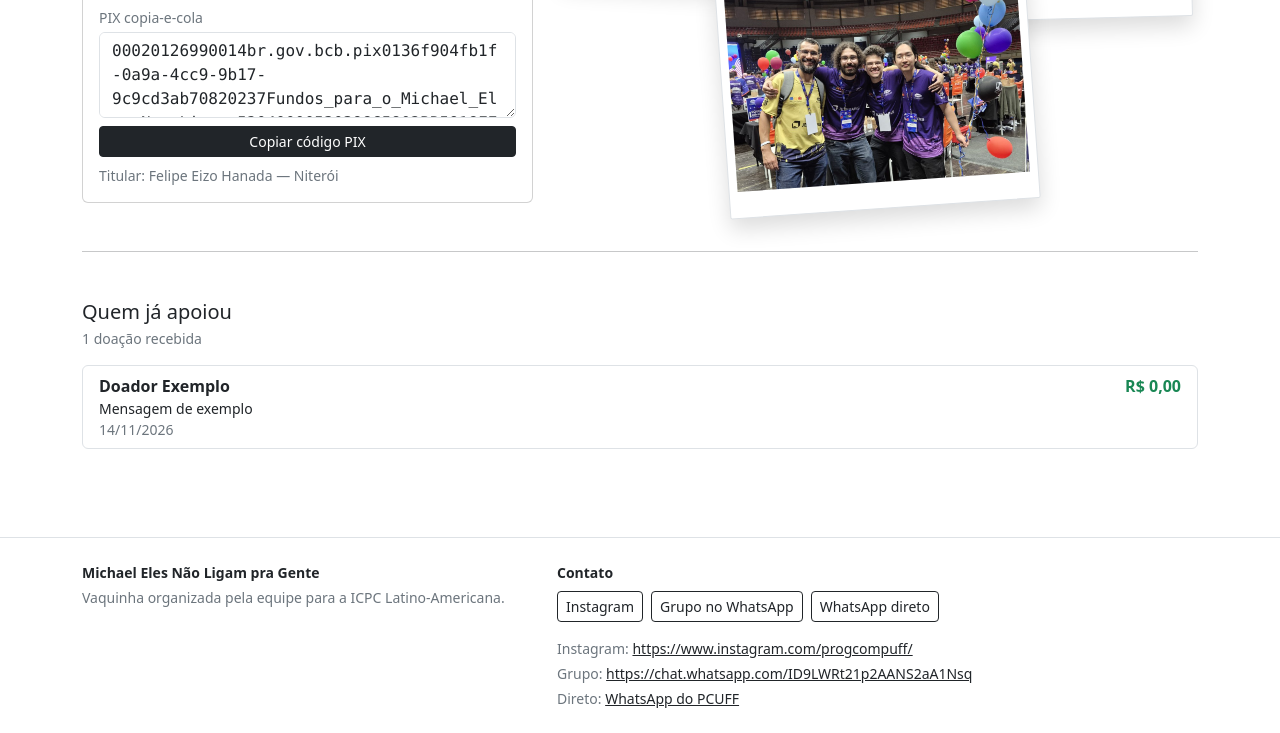
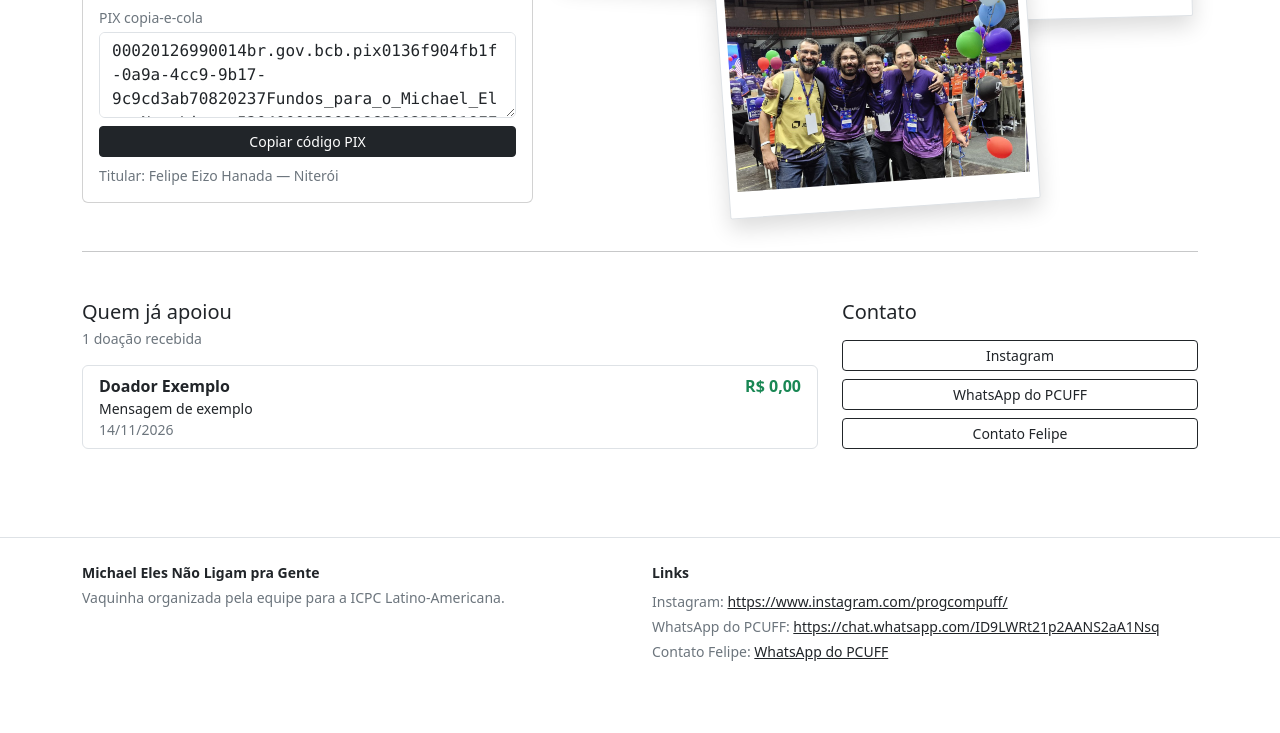
Before and after one commit to FelipeHanada/vaquinha-michael, a plain HTML site: page index.html in a window 1280 px wide. Shown: the part 863-1596 px from the top of the page. After the commit the page ends 1549 px from the top, so only its background shows below. Drawn offline with nearby package versions, Linux system fonts and the light colour scheme.

Commit message:
Botoes de contato na coluna de doadores, links no rodape e barra superior limpa

```diff
--- a/index.html
+++ b/index.html
@@ -15,12 +15,8 @@
 <body id="top">
 
   <nav class="navbar bg-white border-bottom">
-    <div class="container-xl d-flex flex-column flex-sm-row align-items-start align-items-sm-center gap-2 justify-content-sm-between">
+    <div class="container-xl">
       <a class="navbar-brand m-0" href="#top">Michael Eles Não Ligam pra Gente</a>
-      <div class="d-flex gap-3">
-        <a class="link-dark text-decoration-none small" data-link="instagram" href="https://www.instagram.com/progcompuff/" target="_blank" rel="noopener">Instagram</a>
-        <a class="link-dark text-decoration-none small" data-link="whatsapp" href="https://chat.whatsapp.com/ID9LWRt21p2AANS2aA1Nsq" target="_blank" rel="noopener">WhatsApp</a>
-      </div>
     </div>
   </nav>
 
@@ -119,7 +115,10 @@
 
     <hr class="my-4 my-lg-5">
 
-    <!-- Em baixo: doadores -->
+    <!-- Em baixo: doadores e contato -->
+    <div class="row g-4">
+
+      <div class="col-12 col-lg-8">
         <h2 class="h5 mb-1">Quem já apoiou</h2>
         <p class="small text-secondary mb-3" id="doadores-resumo"></p>
 
@@ -128,6 +127,18 @@
         <nav aria-label="Paginação da lista de doadores">
           <ul class="pagination pagination-sm mb-0" id="paginacao"></ul>
         </nav>
+      </div>
+
+      <div class="col-12 col-lg-4">
+        <h2 class="h5 mb-3">Contato</h2>
+        <div class="d-grid gap-2">
+          <a class="btn btn-outline-dark btn-sm" data-link="instagram" href="https://www.instagram.com/progcompuff/" target="_blank" rel="noopener">Instagram</a>
+          <a class="btn btn-outline-dark btn-sm" data-link="whatsapp" href="https://chat.whatsapp.com/ID9LWRt21p2AANS2aA1Nsq" target="_blank" rel="noopener">WhatsApp do PCUFF</a>
+          <a class="btn btn-outline-dark btn-sm" data-link="contato" href="https://chat.whatsapp.com/ID9LWRt21p2AANS2aA1Nsq" target="_blank" rel="noopener">Contato Felipe</a>
+        </div>
+      </div>
+
+    </div>
 
   </main>
 
@@ -135,31 +146,24 @@
     <div class="container-xl">
       <div class="row g-4">
 
-        <div class="col-12 col-lg-5">
+        <div class="col-12 col-lg-6">
           <p class="small fw-semibold mb-1">Michael Eles Não Ligam pra Gente</p>
           <p class="small text-secondary mb-0">Vaquinha organizada pela equipe para a ICPC Latino-Americana.</p>
         </div>
 
-        <div class="col-12 col-lg-7">
-          <p class="small fw-semibold mb-2">Contato</p>
-
-          <div class="d-flex flex-wrap gap-2 mb-3">
-            <a class="btn btn-outline-dark btn-sm" data-link="instagram" href="https://www.instagram.com/progcompuff/" target="_blank" rel="noopener">Instagram</a>
-            <a class="btn btn-outline-dark btn-sm" data-link="whatsapp" href="https://chat.whatsapp.com/ID9LWRt21p2AANS2aA1Nsq" target="_blank" rel="noopener">Grupo no WhatsApp</a>
-            <a class="btn btn-outline-dark btn-sm" data-link="contato" href="https://chat.whatsapp.com/ID9LWRt21p2AANS2aA1Nsq" target="_blank" rel="noopener">WhatsApp direto</a>
-          </div>
-
+        <div class="col-12 col-lg-6">
+          <p class="small fw-semibold mb-2">Links</p>
           <ul class="list-unstyled small mb-0">
             <li class="mb-1">
               <span class="text-secondary">Instagram:</span>
               <a class="link-dark text-break" data-link="instagram" href="https://www.instagram.com/progcompuff/" target="_blank" rel="noopener">https://www.instagram.com/progcompuff/</a>
             </li>
             <li class="mb-1">
-              <span class="text-secondary">Grupo:</span>
+              <span class="text-secondary">WhatsApp do PCUFF:</span>
               <a class="link-dark text-break" data-link="whatsapp" href="https://chat.whatsapp.com/ID9LWRt21p2AANS2aA1Nsq" target="_blank" rel="noopener">https://chat.whatsapp.com/ID9LWRt21p2AANS2aA1Nsq</a>
             </li>
             <li>
-              <span class="text-secondary">Direto:</span>
+              <span class="text-secondary">Contato Felipe:</span>
               <a class="link-dark" data-link="contato" href="https://chat.whatsapp.com/ID9LWRt21p2AANS2aA1Nsq" target="_blank" rel="noopener">WhatsApp do PCUFF</a>
             </li>
           </ul>
```
Also changed, not shown: 1 other file. Lines whose indentation alone changed are shown as unchanged.
